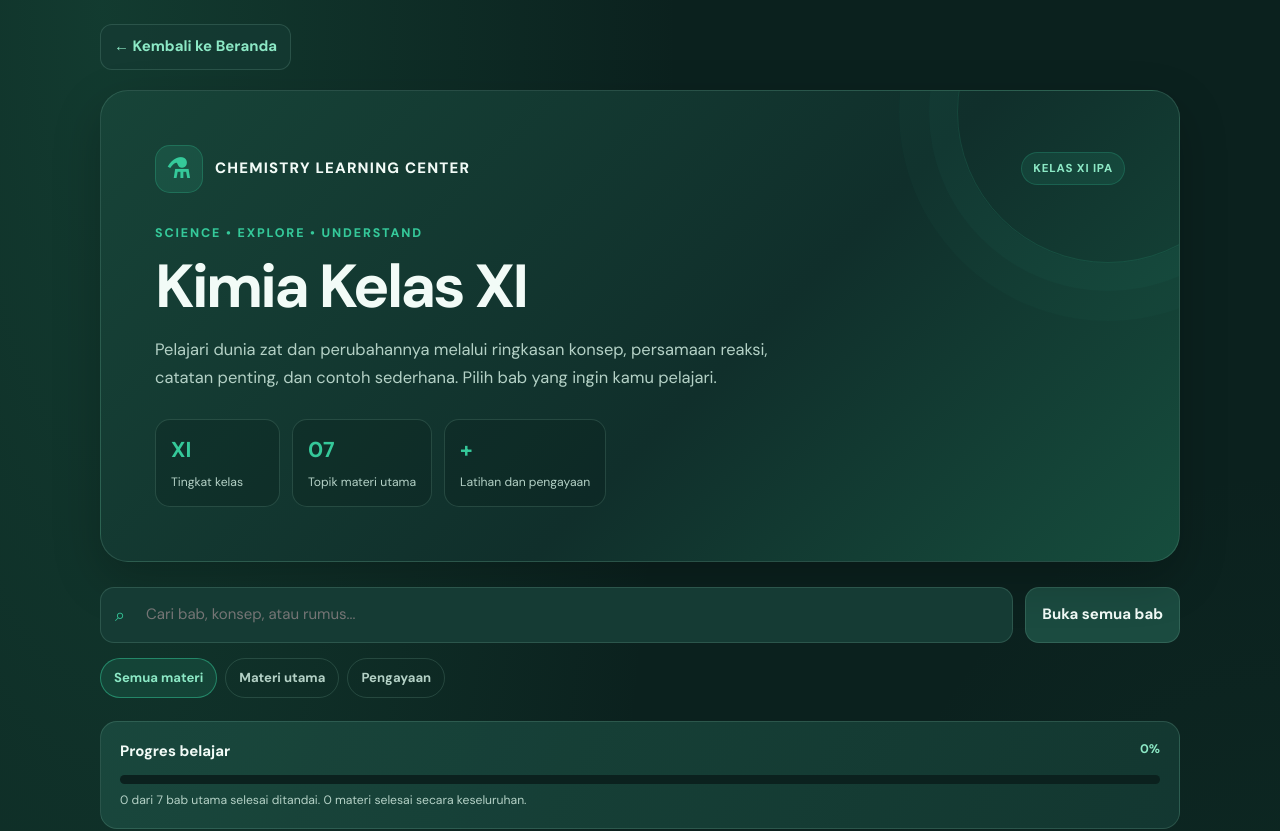
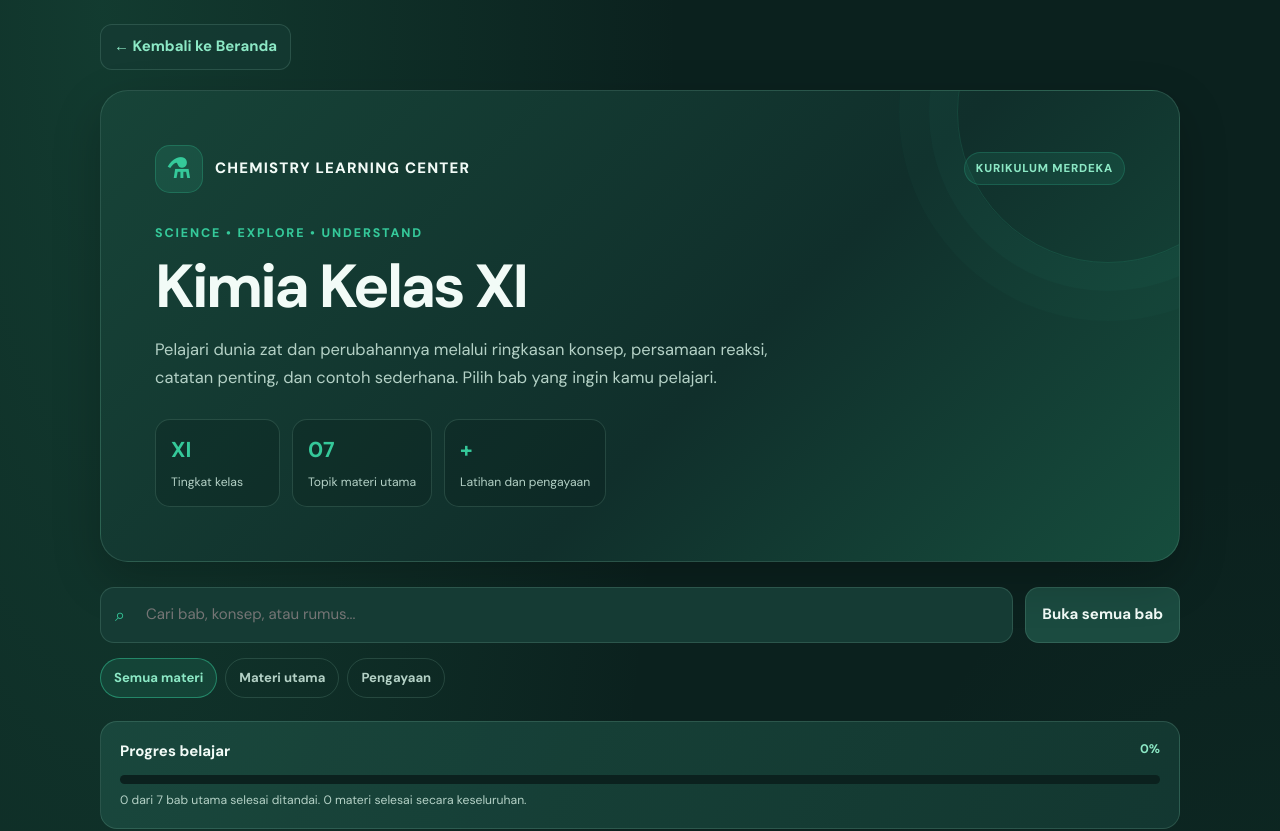
Before and after one commit to rayss09/PROJECTWEBMAPEL1, a plain HTML site: page materi/kimia.html in a window 1280 px wide. Shown: the top 831 px of the page. Drawn offline with nearby package versions, Linux system fonts and the light colour scheme.

Commit message:
Update kimia.html

```diff
--- a/materi/kimia.html
+++ b/materi/kimia.html
@@ -227,7 +227,7 @@ h1{font-size:clamp(2.1rem,5vw,3.8rem);line-height:1.12;letter-spacing:-.045em;ma
   <header class="hero">
     <div class="hero-top">
       <div class="brand"><span class="atom">⚗</span><span>CHEMISTRY LEARNING CENTER</span></div>
-      <span class="pill">KELAS XI IPA</span>
+      <span class="pill">KURIKULUM MERDEKA</span>
     </div>
     <div class="hero-copy">
       <div class="eyebrow">SCIENCE • EXPLORE • UNDERSTAND</div>
```
